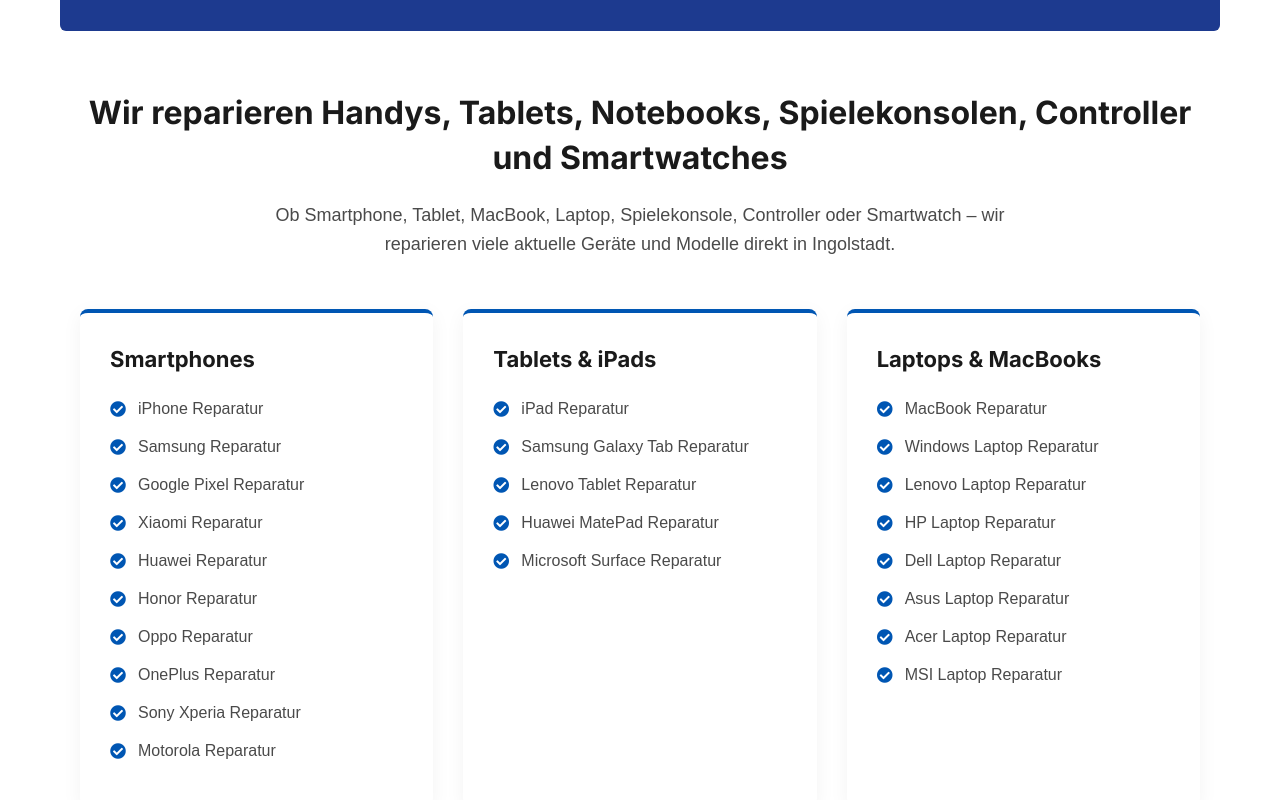
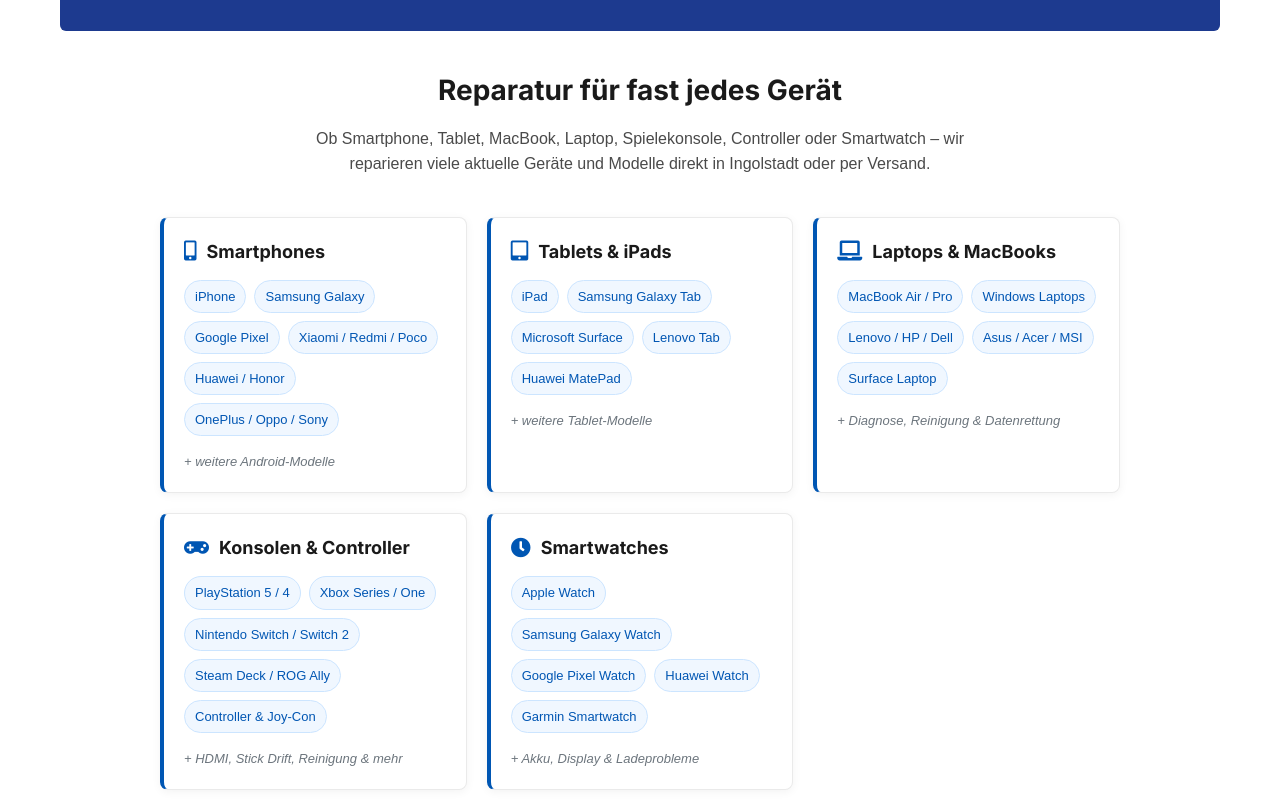
Before and after one commit to PrestiaMedia/iRepair, a React (Vite) app: page / in a window 1280 px wide. Shown: the part 1820-2620 px from the top of the page. Built offline with nearby package versions, Linux system fonts and the light colour scheme; a web font is replaced by a local one.

Commit message:
style: Refactor services section to use compact chips layout

```diff
--- a/src/components/ServicesSection.jsx
+++ b/src/components/ServicesSection.jsx
@@ -160,80 +160,100 @@
 </div>
 	</div>
 
-<div className="custom-services-grid" style={{ maxWidth: '1200px', margin: '60px auto 40px auto', padding: '0 20px', fontFamily: 'sans-serif' }}>
-  <div style={{ textAlign: 'center', marginBottom: '50px' }}>
-    <h3 style={{ fontSize: '32px', color: '#1a1a1a', marginBottom: '20px', fontWeight: 'bold' }}>
-      Wir reparieren Handys, Tablets, Notebooks, Spielekonsolen, Controller und Smartwatches
+<div className="custom-services-grid" style={{ maxWidth: '1000px', margin: '40px auto 30px auto', padding: '0 20px', fontFamily: 'sans-serif' }}>
+  <div style={{ textAlign: 'center', marginBottom: '40px' }}>
+    <h3 style={{ fontSize: '28px', color: '#1a1a1a', marginBottom: '15px', fontWeight: 'bold' }}>
+      Reparatur für fast jedes Gerät
     </h3>
-    <p style={{ fontSize: '18px', color: '#4a4a4a', lineHeight: '1.6', maxWidth: '800px', margin: '0 auto' }}>
-      Ob Smartphone, Tablet, MacBook, Laptop, Spielekonsole, Controller oder Smartwatch – wir reparieren viele aktuelle Geräte und Modelle direkt in Ingolstadt.
+    <p style={{ fontSize: '16px', color: '#4a4a4a', lineHeight: '1.6', maxWidth: '700px', margin: '0 auto' }}>
+      Ob Smartphone, Tablet, MacBook, Laptop, Spielekonsole, Controller oder Smartwatch – wir reparieren viele aktuelle Geräte und Modelle direkt in Ingolstadt oder per Versand.
     </p>
   </div>
 
   <div style={{
     display: 'grid',
     gridTemplateColumns: 'repeat(auto-fit, minmax(280px, 1fr))',
-    gap: '30px',
-    marginBottom: '80px'
+    gap: '20px',
+    marginBottom: '50px'
   }}>
     {/* Smartphones */}
-    <div style={{ backgroundColor: '#ffffff', borderRadius: '8px', padding: '30px', boxShadow: '0 5px 20px rgba(0,0,0,0.05)', borderTop: '4px solid #0056b3' }}>
-      <h4 style={{ fontSize: '22px', marginBottom: '20px', color: '#1a1a1a', fontWeight: 'bold' }}>Smartphones</h4>
-      <ul style={{ listStyle: 'none', padding: 0, margin: 0 }}>
-        {['iPhone Reparatur', 'Samsung Reparatur', 'Google Pixel Reparatur', 'Xiaomi Reparatur', 'Huawei Reparatur', 'Honor Reparatur', 'Oppo Reparatur', 'OnePlus Reparatur', 'Sony Xperia Reparatur', 'Motorola Reparatur'].map(item => (
-          <li key={item} style={{ marginBottom: '12px', display: 'flex', alignItems: 'center', color: '#4a4a4a', fontSize: '16px' }}>
-            <i className="fas fa-check-circle" style={{ color: '#0056b3', marginRight: '12px', fontSize: '16px' }}></i> {item}
-          </li>
+    <div style={{ backgroundColor: '#ffffff', borderRadius: '8px', padding: '20px', boxShadow: '0 2px 10px rgba(0,0,0,0.05)', border: '1px solid #eaeaea', borderLeft: '4px solid #0056b3' }}>
+      <div style={{ display: 'flex', alignItems: 'center', marginBottom: '15px' }}>
+        <i className="fas fa-mobile-alt" style={{ color: '#0056b3', fontSize: '20px', marginRight: '10px' }}></i>
+        <h4 style={{ fontSize: '18px', color: '#1a1a1a', fontWeight: 'bold', margin: 0 }}>Smartphones</h4>
+      </div>
+      <div style={{ display: 'flex', flexWrap: 'wrap', gap: '8px', marginBottom: '15px' }}>
+        {['iPhone', 'Samsung Galaxy', 'Google Pixel', 'Xiaomi / Redmi / Poco', 'Huawei / Honor', 'OnePlus / Oppo / Sony'].map(item => (
+          <span key={item} style={{ backgroundColor: '#f0f7ff', color: '#0056b3', padding: '5px 10px', borderRadius: '20px', fontSize: '13px', border: '1px solid #cce5ff' }}>
+            {item}
+          </span>
         ))}
-      </ul>
+      </div>
+      <p style={{ fontSize: '13px', color: '#6c757d', margin: 0, fontStyle: 'italic' }}>+ weitere Android-Modelle</p>
     </div>
 
     {/* Tablets & iPads */}
-    <div style={{ backgroundColor: '#ffffff', borderRadius: '8px', padding: '30px', boxShadow: '0 5px 20px rgba(0,0,0,0.05)', borderTop: '4px solid #0056b3' }}>
-      <h4 style={{ fontSize: '22px', marginBottom: '20px', color: '#1a1a1a', fontWeight: 'bold' }}>Tablets & iPads</h4>
-      <ul style={{ listStyle: 'none', padding: 0, margin: 0 }}>
-        {['iPad Reparatur', 'Samsung Galaxy Tab Reparatur', 'Lenovo Tablet Reparatur', 'Huawei MatePad Reparatur', 'Microsoft Surface Reparatur'].map(item => (
-          <li key={item} style={{ marginBottom: '12px', display: 'flex', alignItems: 'center', color: '#4a4a4a', fontSize: '16px' }}>
-            <i className="fas fa-check-circle" style={{ color: '#0056b3', marginRight: '12px', fontSize: '16px' }}></i> {item}
-          </li>
+    <div style={{ backgroundColor: '#ffffff', borderRadius: '8px', padding: '20px', boxShadow: '0 2px 10px rgba(0,0,0,0.05)', border: '1px solid #eaeaea', borderLeft: '4px solid #0056b3' }}>
+      <div style={{ display: 'flex', alignItems: 'center', marginBottom: '15px' }}>
+        <i className="fas fa-tablet-alt" style={{ color: '#0056b3', fontSize: '20px', marginRight: '10px' }}></i>
+        <h4 style={{ fontSize: '18px', color: '#1a1a1a', fontWeight: 'bold', margin: 0 }}>Tablets & iPads</h4>
+      </div>
+      <div style={{ display: 'flex', flexWrap: 'wrap', gap: '8px', marginBottom: '15px' }}>
+        {['iPad', 'Samsung Galaxy Tab', 'Microsoft Surface', 'Lenovo Tab', 'Huawei MatePad'].map(item => (
+          <span key={item} style={{ backgroundColor: '#f0f7ff', color: '#0056b3', padding: '5px 10px', borderRadius: '20px', fontSize: '13px', border: '1px solid #cce5ff' }}>
+            {item}
+          </span>
         ))}
-      </ul>
+      </div>
+      <p style={{ fontSize: '13px', color: '#6c757d', margin: 0, fontStyle: 'italic' }}>+ weitere Tablet-Modelle</p>
     </div>
 
     {/* Laptops & MacBooks */}
-    <div style={{ backgroundColor: '#ffffff', borderRadius: '8px', padding: '30px', boxShadow: '0 5px 20px rgba(0,0,0,0.05)', borderTop: '4px solid #0056b3' }}>
-      <h4 style={{ fontSize: '22px', marginBottom: '20px', color: '#1a1a1a', fontWeight: 'bold' }}>Laptops & MacBooks</h4>
-      <ul style={{ listStyle: 'none', padding: 0, margin: 0 }}>
-        {['MacBook Reparatur', 'Windows Laptop Reparatur', 'Lenovo Laptop Reparatur', 'HP Laptop Reparatur', 'Dell Laptop Reparatur', 'Asus Laptop Reparatur', 'Acer Laptop Reparatur', 'MSI Laptop Reparatur'].map(item => (
-          <li key={item} style={{ marginBottom: '12px', display: 'flex', alignItems: 'center', color: '#4a4a4a', fontSize: '16px' }}>
-            <i className="fas fa-check-circle" style={{ color: '#0056b3', marginRight: '12px', fontSize: '16px' }}></i> {item}
-          </li>
+    <div style={{ backgroundColor: '#ffffff', borderRadius: '8px', padding: '20px', boxShadow: '0 2px 10px rgba(0,0,0,0.05)', border: '1px solid #eaeaea', borderLeft: '4px solid #0056b3' }}>
+      <div style={{ display: 'flex', alignItems: 'center', marginBottom: '15px' }}>
+        <i className="fas fa-laptop" style={{ color: '#0056b3', fontSize: '20px', marginRight: '10px' }}></i>
+        <h4 style={{ fontSize: '18px', color: '#1a1a1a', fontWeight: 'bold', margin: 0 }}>Laptops & MacBooks</h4>
+      </div>
+      <div style={{ display: 'flex', flexWrap: 'wrap', gap: '8px', marginBottom: '15px' }}>
+        {['MacBook Air / Pro', 'Windows Laptops', 'Lenovo / HP / Dell', 'Asus / Acer / MSI', 'Surface Laptop'].map(item => (
+          <span key={item} style={{ backgroundColor: '#f0f7ff', color: '#0056b3', padding: '5px 10px', borderRadius: '20px', fontSize: '13px', border: '1px solid #cce5ff' }}>
+            {item}
+          </span>
         ))}
-      </ul>
+      </div>
+      <p style={{ fontSize: '13px', color: '#6c757d', margin: 0, fontStyle: 'italic' }}>+ Diagnose, Reinigung & Datenrettung</p>
     </div>
 
     {/* Konsolen & Controller */}
-    <div style={{ backgroundColor: '#ffffff', borderRadius: '8px', padding: '30px', boxShadow: '0 5px 20px rgba(0,0,0,0.05)', borderTop: '4px solid #0056b3' }}>
-      <h4 style={{ fontSize: '22px', marginBottom: '20px', color: '#1a1a1a', fontWeight: 'bold' }}>Konsolen & Controller</h4>
-      <ul style={{ listStyle: 'none', padding: 0, margin: 0 }}>
-        {['PlayStation Reparatur', 'Xbox Reparatur', 'Nintendo Switch Reparatur', 'Nintendo Switch 2 Reparatur', 'Steam Deck Reparatur', 'Controller Reparatur', 'Joy-Con Reparatur', 'DualSense Controller Reparatur'].map(item => (
-          <li key={item} style={{ marginBottom: '12px', display: 'flex', alignItems: 'center', color: '#4a4a4a', fontSize: '16px' }}>
-            <i className="fas fa-check-circle" style={{ color: '#0056b3', marginRight: '12px', fontSize: '16px' }}></i> {item}
-          </li>
+    <div style={{ backgroundColor: '#ffffff', borderRadius: '8px', padding: '20px', boxShadow: '0 2px 10px rgba(0,0,0,0.05)', border: '1px solid #eaeaea', borderLeft: '4px solid #0056b3' }}>
+      <div style={{ display: 'flex', alignItems: 'center', marginBottom: '15px' }}>
+        <i className="fas fa-gamepad" style={{ color: '#0056b3', fontSize: '20px', marginRight: '10px' }}></i>
+        <h4 style={{ fontSize: '18px', color: '#1a1a1a', fontWeight: 'bold', margin: 0 }}>Konsolen & Controller</h4>
+      </div>
+      <div style={{ display: 'flex', flexWrap: 'wrap', gap: '8px', marginBottom: '15px' }}>
+        {['PlayStation 5 / 4', 'Xbox Series / One', 'Nintendo Switch / Switch 2', 'Steam Deck / ROG Ally', 'Controller & Joy-Con'].map(item => (
+          <span key={item} style={{ backgroundColor: '#f0f7ff', color: '#0056b3', padding: '5px 10px', borderRadius: '20px', fontSize: '13px', border: '1px solid #cce5ff' }}>
+            {item}
+          </span>
         ))}
-      </ul>
+      </div>
+      <p style={{ fontSize: '13px', color: '#6c757d', margin: 0, fontStyle: 'italic' }}>+ HDMI, Stick Drift, Reinigung & mehr</p>
     </div>
 
     {/* Smartwatches */}
-    <div style={{ backgroundColor: '#ffffff', borderRadius: '8px', padding: '30px', boxShadow: '0 5px 20px rgba(0,0,0,0.05)', borderTop: '4px solid #0056b3' }}>
-      <h4 style={{ fontSize: '22px', marginBottom: '20px', color: '#1a1a1a', fontWeight: 'bold' }}>Smartwatches</h4>
-      <ul style={{ listStyle: 'none', padding: 0, margin: 0 }}>
-        {['Apple Watch Reparatur', 'Samsung Galaxy Watch Reparatur', 'Google Pixel Watch Reparatur', 'Huawei Watch Reparatur', 'Garmin Smartwatch Reparatur'].map(item => (
-          <li key={item} style={{ marginBottom: '12px', display: 'flex', alignItems: 'center', color: '#4a4a4a', fontSize: '16px' }}>
-            <i className="fas fa-check-circle" style={{ color: '#0056b3', marginRight: '12px', fontSize: '16px' }}></i> {item}
-          </li>
+    <div style={{ backgroundColor: '#ffffff', borderRadius: '8px', padding: '20px', boxShadow: '0 2px 10px rgba(0,0,0,0.05)', border: '1px solid #eaeaea', borderLeft: '4px solid #0056b3' }}>
+      <div style={{ display: 'flex', alignItems: 'center', marginBottom: '15px' }}>
+        <i className="fas fa-clock" style={{ color: '#0056b3', fontSize: '20px', marginRight: '10px' }}></i>
+        <h4 style={{ fontSize: '18px', color: '#1a1a1a', fontWeight: 'bold', margin: 0 }}>Smartwatches</h4>
+      </div>
+      <div style={{ display: 'flex', flexWrap: 'wrap', gap: '8px', marginBottom: '15px' }}>
+        {['Apple Watch', 'Samsung Galaxy Watch', 'Google Pixel Watch', 'Huawei Watch', 'Garmin Smartwatch'].map(item => (
+          <span key={item} style={{ backgroundColor: '#f0f7ff', color: '#0056b3', padding: '5px 10px', borderRadius: '20px', fontSize: '13px', border: '1px solid #cce5ff' }}>
+            {item}
+          </span>
         ))}
-      </ul>
+      </div>
+      <p style={{ fontSize: '13px', color: '#6c757d', margin: 0, fontStyle: 'italic' }}>+ Akku, Display & Ladeprobleme</p>
     </div>
   </div>
 
```
